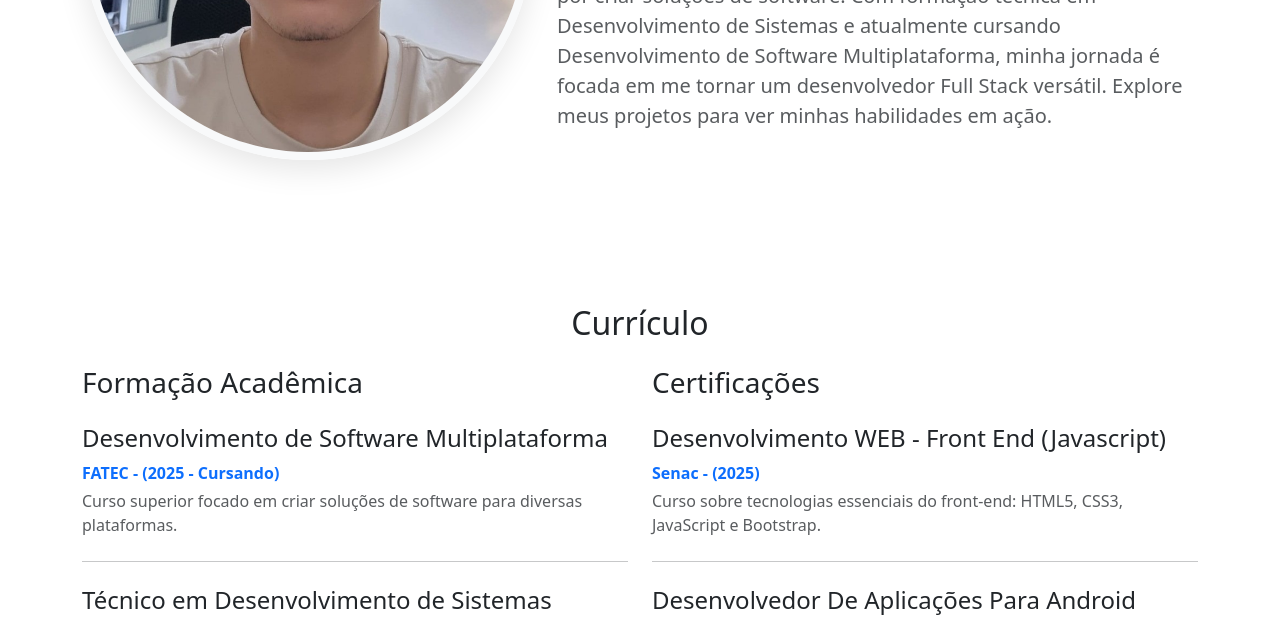
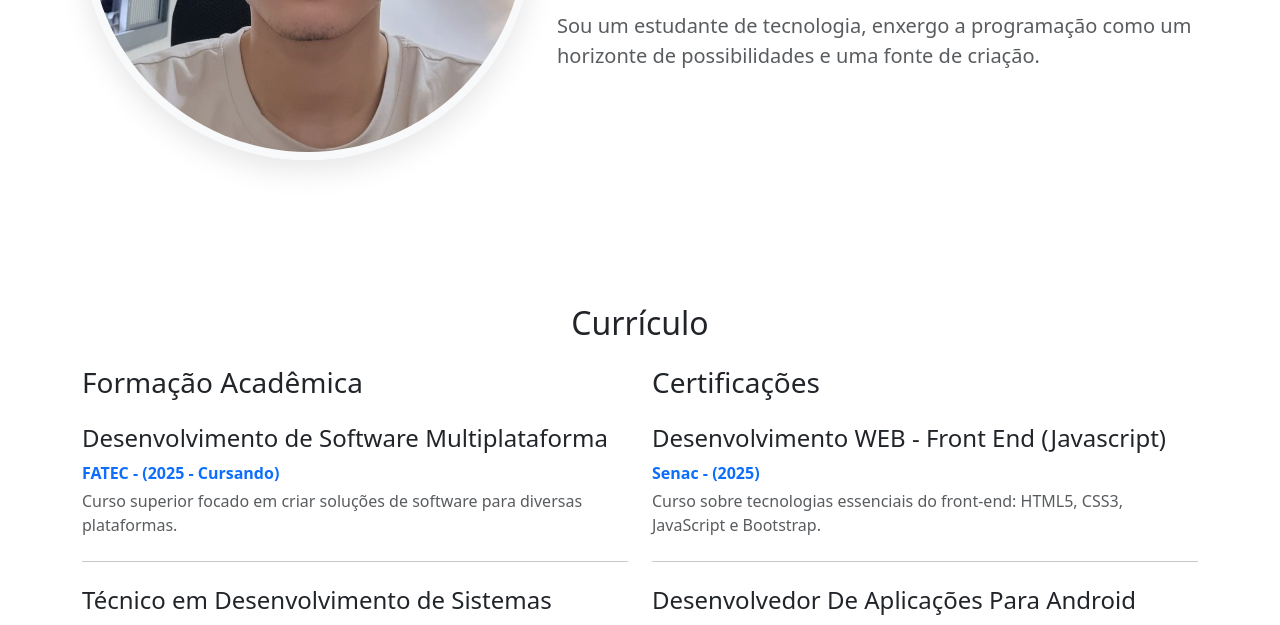
Before and after one commit to Marcio-gustavoI/Portifolio, a plain HTML site: page index.html in a window 1280 px wide. Shown: the part 475-1100 px from the top of the page. Drawn offline with nearby package versions, Linux system fonts and the light colour scheme.

Commit message:
Atualiza o texto na seção 'Sobre Mim'

```diff
--- a/index.html
+++ b/index.html
@@ -60,10 +60,8 @@
                             <i class="fab fa-linkedin-in"></i>
                         </a>
                         <p class="lead text-muted my-4">
-                            Sou um estudante de tecnologia enxergo programação como um  por criar soluções de software. Com formação
-                            técnica em Desenvolvimento de Sistemas e atualmente cursando Desenvolvimento de Software
-                            Multiplataforma, minha jornada é focada em me tornar um desenvolvedor Full Stack versátil.
-                            Explore meus projetos para ver minhas habilidades em ação.
+                            Sou um estudante de tecnologia, enxergo a programação como um horizonte de possibilidades
+                            e uma fonte de criação.
                         </p>
                     </div>
                 </div>
```
